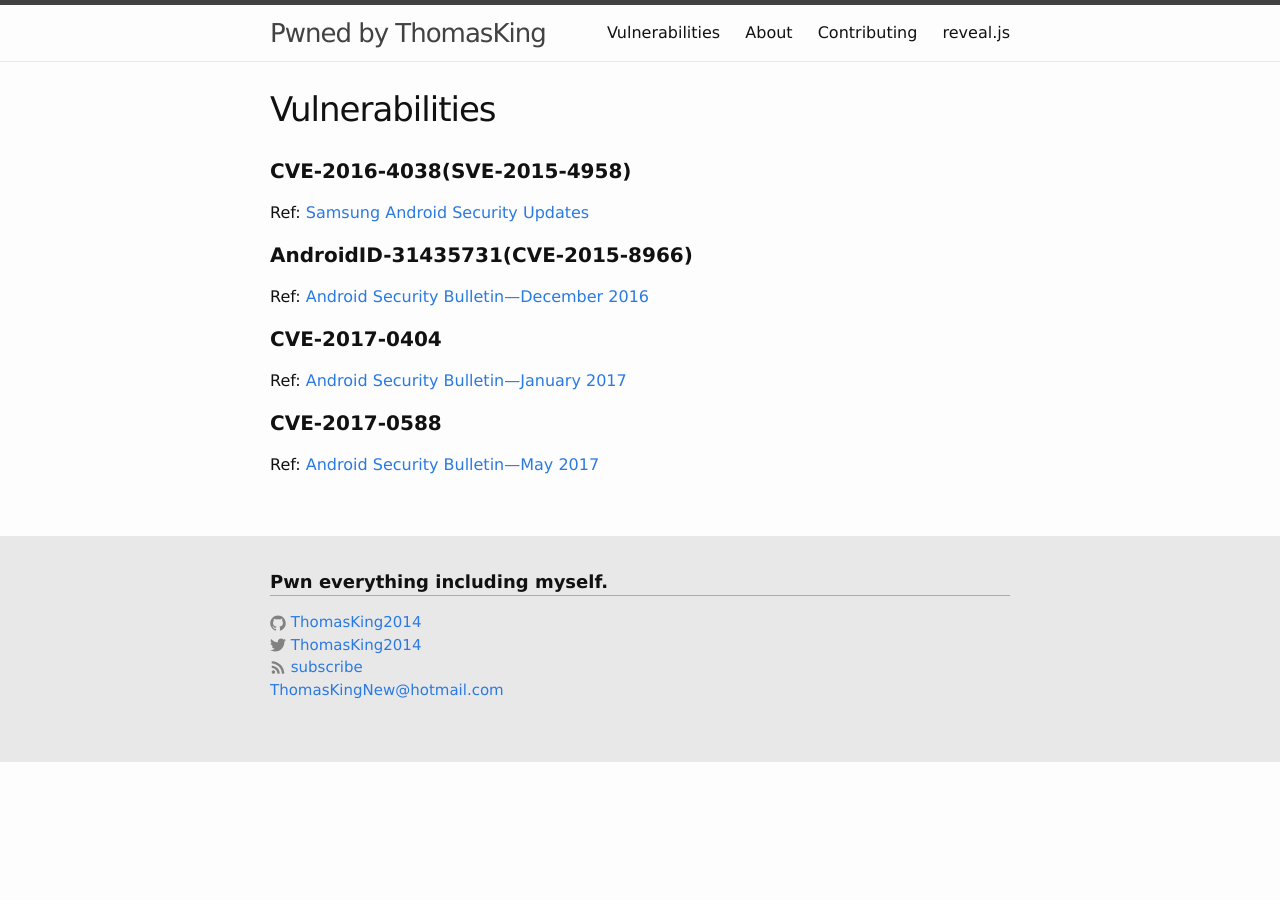
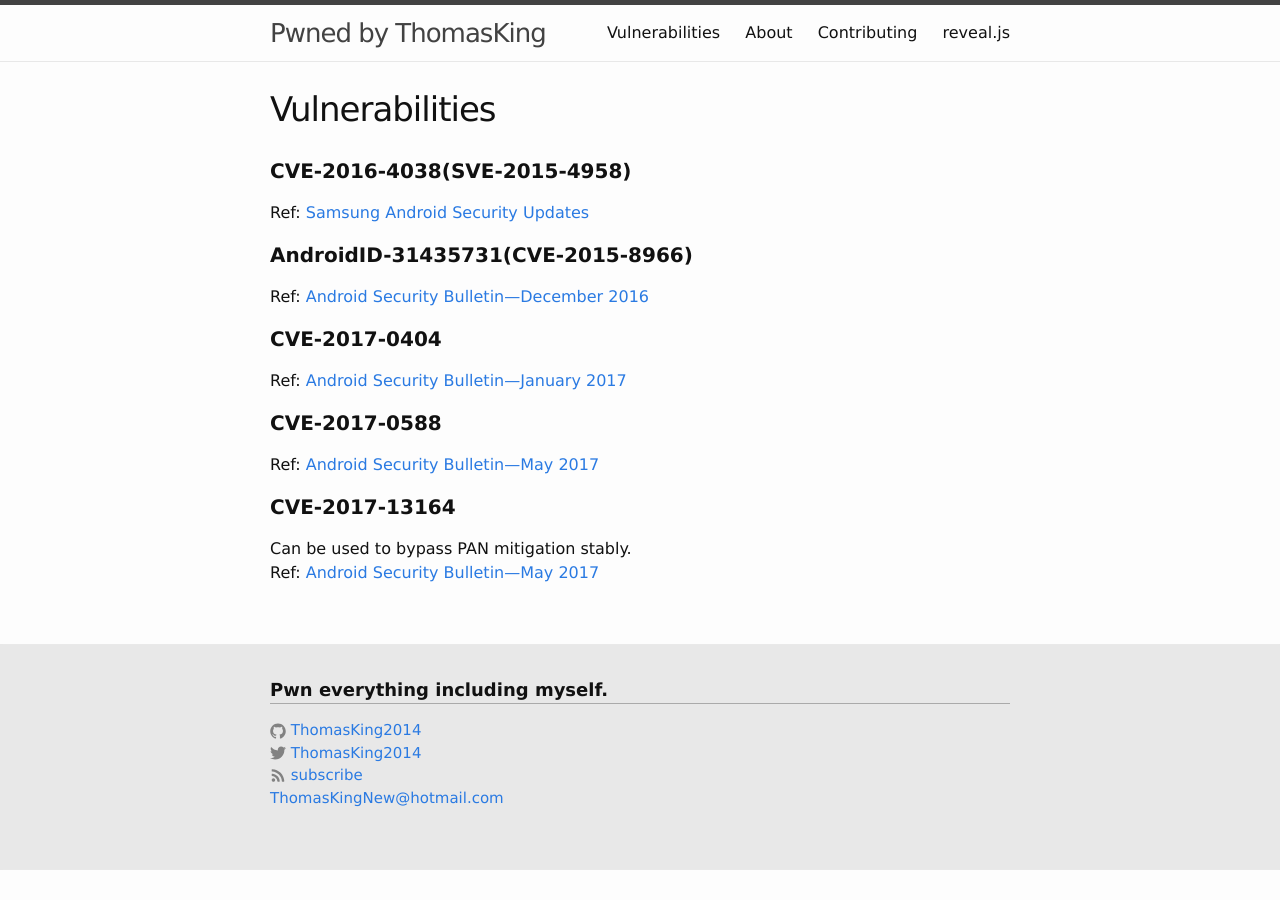
Before and after one commit to ThomasKing2014/thomasking2014.github.io, a Jekyll site: the page built from _pages/Vulnerabilities.md, in a window 1280 px wide. Built offline with Jekyll 4.4.1, drawn with Linux system fonts in a browser that asks for light colours.

Commit message:
Add CVE-2017-13164

```diff
--- a/_pages/Vulnerabilities.md
+++ b/_pages/Vulnerabilities.md
@@ -12,3 +12,6 @@ Ref: [Android Security Bulletin—December 2016](https://source.android.com/secu
 Ref: [Android Security Bulletin—January 2017](https://source.android.com/security/bulletin/2017-01-01.html)
 #### CVE-2017-0588
 Ref: [Android Security Bulletin—May 2017](https://source.android.com/security/bulletin/2017-05-01.html)
+#### CVE-2017-13164
+Can be used to bypass PAN mitigation stably.
+Ref: [Android Security Bulletin—May 2017](https://source.android.com/security/bulletin/pixel/2017-12-01.html)
```
